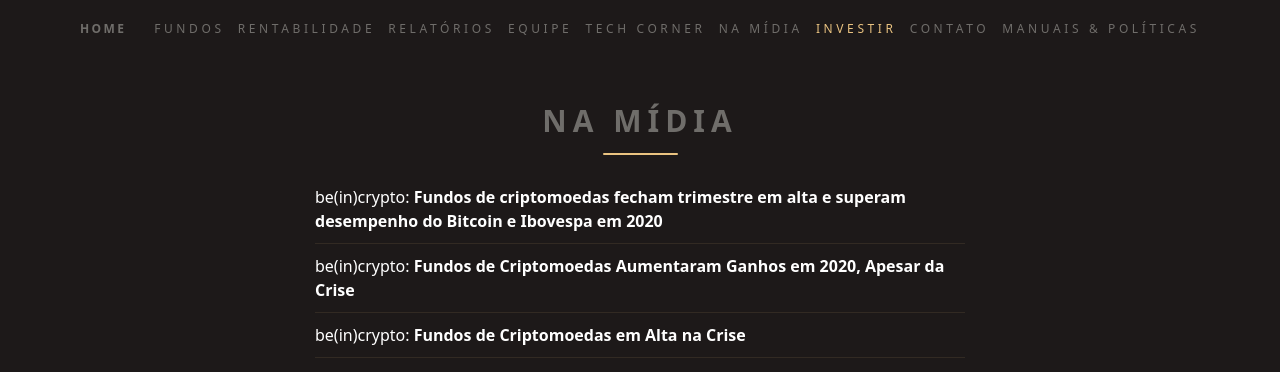
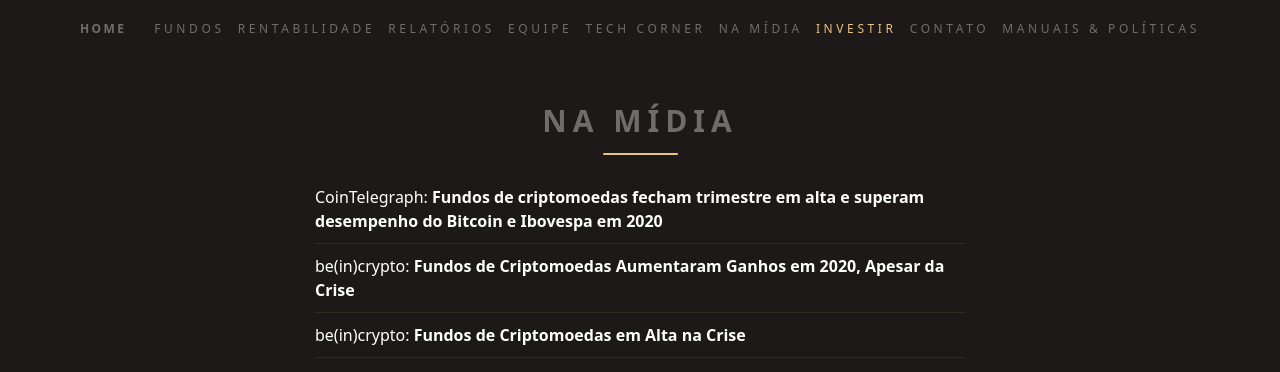
Before and after one commit to ateliedetemas/blpcrypto, a Jekyll site: the page built from _pages/na-midia.md, in a window 1280 px wide. Shown: the top 372 px of the page. Built offline with Jekyll 4.4.1, drawn with Linux system fonts in a browser that asks for light colours.

Commit message:
Update na-midia.md

```diff
--- a/_pages/na-midia.md
+++ b/_pages/na-midia.md
@@ -3,7 +3,7 @@ lang: pt
 layout: page
 title: Na Mídia
 ---
-|[be(in)crypto: **Fundos de criptomoedas fecham trimestre em alta e superam desempenho do Bitcoin e Ibovespa em 2020**](https://cointelegraph.com.br/news/cryptocurrency-funds-attract-investments-and-outperform-bitcoin-in-march?utm_medium=email&_hsmi=87392192&_hsenc=p2ANqtz--8SbaDfeNircowROkbTuWdJ6mZLDTTnaSwtebMm3k8UzihH5cSTVyH3dWFmmzwv71NAhle&utm_content=87392192&utm_source=hs_email)
+|[CoinTelegraph: **Fundos de criptomoedas fecham trimestre em alta e superam desempenho do Bitcoin e Ibovespa em 2020**](https://cointelegraph.com.br/news/cryptocurrency-funds-attract-investments-and-outperform-bitcoin-in-march?utm_medium=email&_hsmi=87392192&_hsenc=p2ANqtz--8SbaDfeNircowROkbTuWdJ6mZLDTTnaSwtebMm3k8UzihH5cSTVyH3dWFmmzwv71NAhle&utm_content=87392192&utm_source=hs_email)
 |[be(in)crypto: **Fundos de Criptomoedas Aumentaram Ganhos em 2020, Apesar da Crise**](https://beincrypto.com.br/fundos-de-criptomoedas-aumentaram-ganhos-em-2020-apesar-da-crise/?utm_medium=email&_hsmi=87392192&_hsenc=p2ANqtz-9E4LID8Wf8qnKxnwe7BJWWZLLOORzw4Se8vchz-yZgCk3nqySQd3iYI7is8D0dykc7_vrj&utm_content=87392192&utm_source=hs_email)
 |[be(in)crypto: **Fundos de Criptomoedas em Alta na Crise**](https://beincrypto.com.br/fundos-de-criptomoedas-em-alta-na-crise/?utm_medium=email&_hsmi=87392192&_hsenc=p2ANqtz-8gWjZY86wDr6UlW9uKYMI7ob6MZIlhQpW24RVsMt--EYv8o7D7577lIyjiJzxhWfAJ4CXz&utm_content=87392192&utm_source=hs_email)
 |[seudinheiro.com: **Não poderia haver uma crise melhor para o bitcoin, diz gestor da BLP Asset**](https://www.seudinheiro.com/2020/bitcoin/nao-poderia-haver-uma-crise-melhor-para-o-bitcoin-diz-gestor-da-blp-asset/)
```
